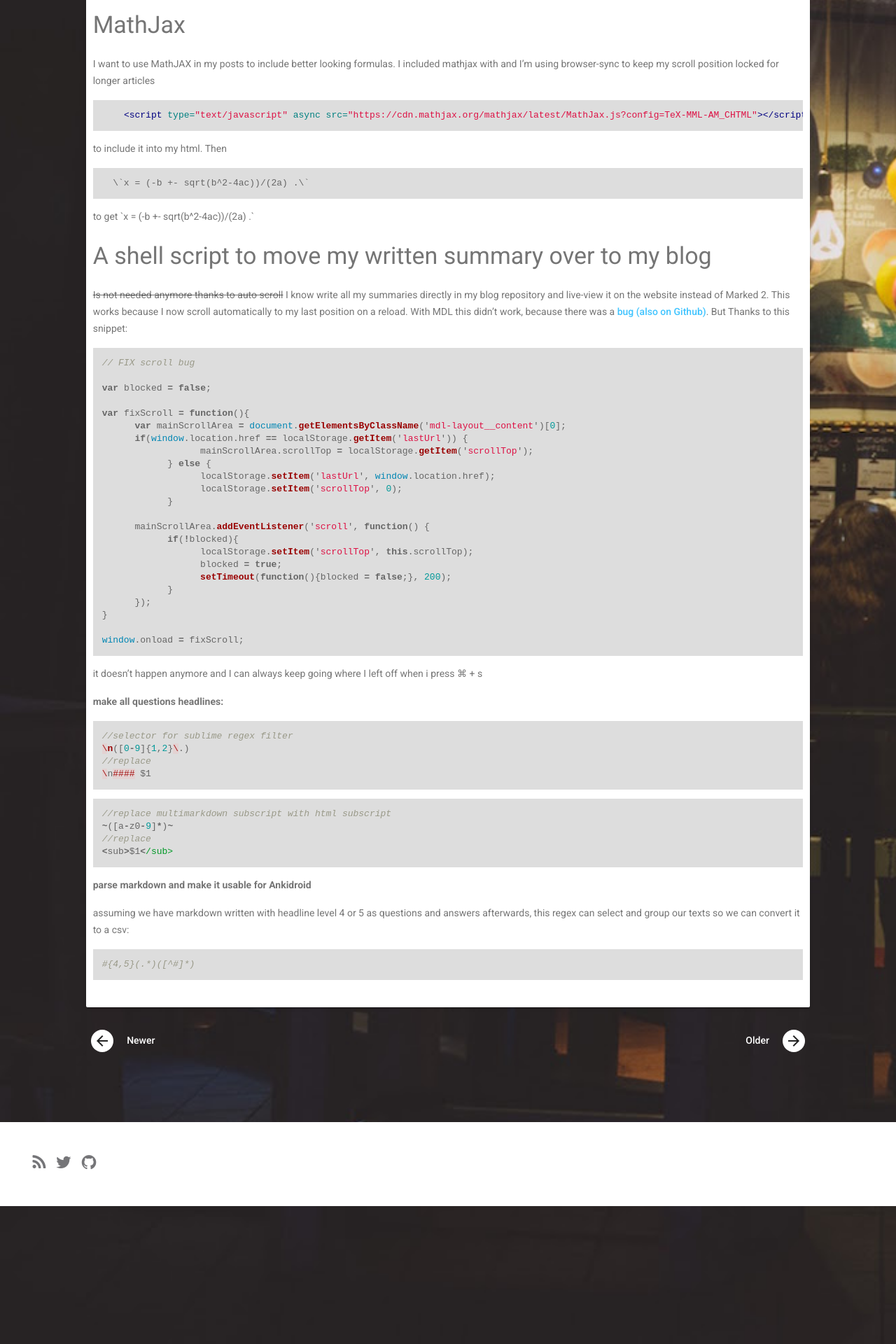
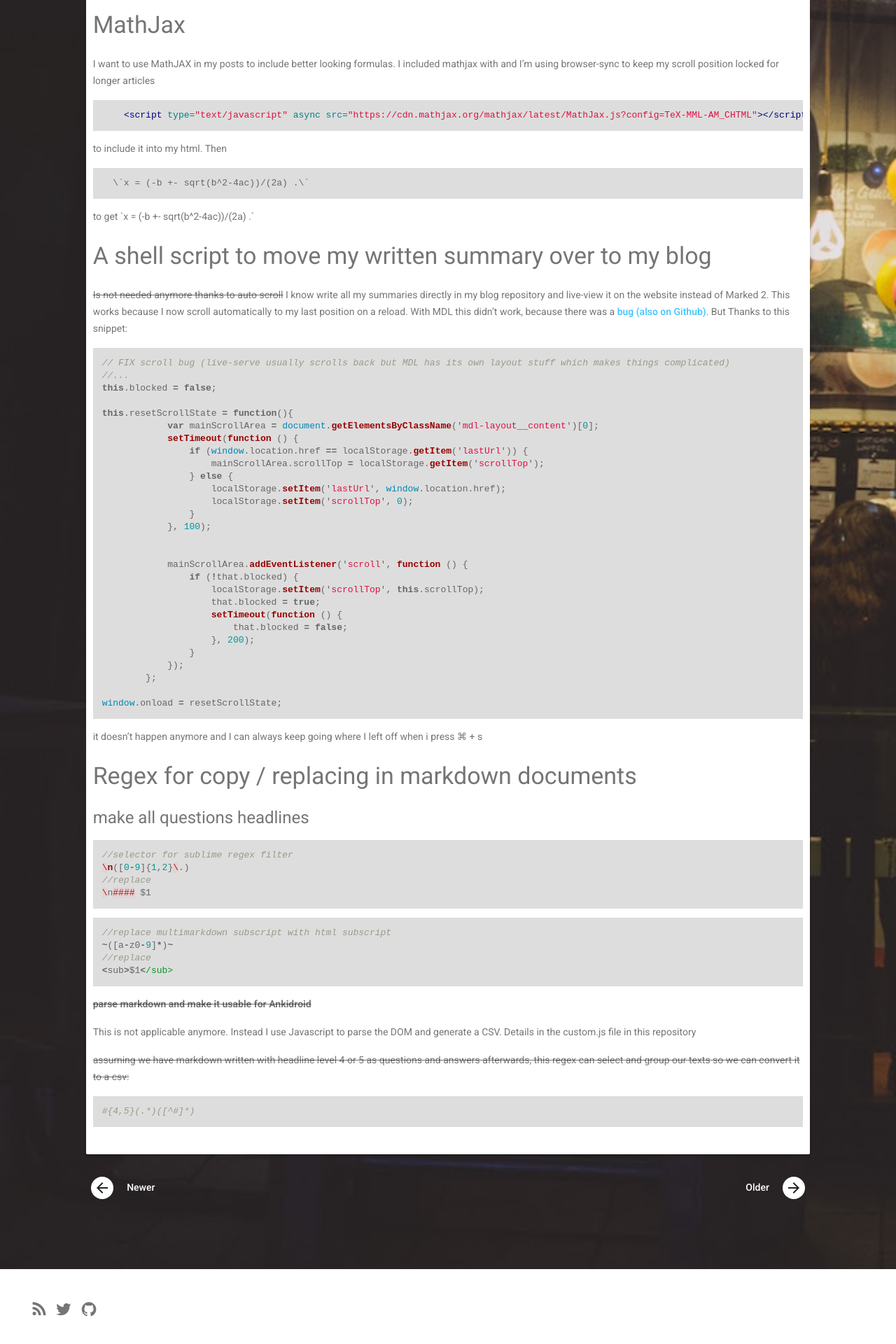
Before and after one commit to pascalwhoop/old_website, a Jekyll site: the page built from _posts/technology/2016-01-23-helpful-snippets-markdown-to-jekyll.markdown, in a window 1280 px wide. Shown: the part 698-2618 px from the top of the page at 70% size. Built offline with Jekyll 4.4.1, drawn with Linux system fonts in a browser that asks for light colours; nearby versions of some CDN libraries; comment, search, counter and statistics services are not loaded.

```diff
--- a/_posts/technology/2016-01-23-helpful-snippets-markdown-to-jekyll.markdown
+++ b/_posts/technology/2016-01-23-helpful-snippets-markdown-to-jekyll.markdown
@@ -36,34 +36,41 @@ to get
 I know write all my summaries directly in my blog repository and live-view it on the website instead of Marked 2. This works because I now scroll automatically to my last position on a reload. With MDL this didn't work, because there was a [bug (also on Github)](https://github.com/google/material-design-lite/issues/1120). But Thanks to this snippet:
 
 {% highlight javascript %}
-// FIX scroll bug
+// FIX scroll bug (live-serve usually scrolls back but MDL has its own layout stuff which makes things complicated)
+//...
+this.blocked = false;
 
-var blocked = false;
+this.resetScrollState = function(){
+            var mainScrollArea = document.getElementsByClassName('mdl-layout__content')[0];
+            setTimeout(function () {
+                if (window.location.href == localStorage.getItem('lastUrl')) {
+                    mainScrollArea.scrollTop = localStorage.getItem('scrollTop');
+                } else {
+                    localStorage.setItem('lastUrl', window.location.href);
+                    localStorage.setItem('scrollTop', 0);
+                }
+            }, 100);
 
-var fixScroll = function(){
-      var mainScrollArea = document.getElementsByClassName('mdl-layout__content')[0];
-      if(window.location.href == localStorage.getItem('lastUrl')) {
-                  mainScrollArea.scrollTop = localStorage.getItem('scrollTop');
-            } else {
-                  localStorage.setItem('lastUrl', window.location.href);
-                  localStorage.setItem('scrollTop', 0);
-            }
 
-      mainScrollArea.addEventListener('scroll', function() {
-            if(!blocked){
-                  localStorage.setItem('scrollTop', this.scrollTop);
-                  blocked = true;
-                  setTimeout(function(){blocked = false;}, 200);
-            }
-      });
-}
+            mainScrollArea.addEventListener('scroll', function () {
+                if (!that.blocked) {
+                    localStorage.setItem('scrollTop', this.scrollTop);
+                    that.blocked = true;
+                    setTimeout(function () {
+                        that.blocked = false;
+                    }, 200);
+                }
+            });
+        };
 
-window.onload = fixScroll;
+window.onload = resetScrollState;
 {% endhighlight %}
 
 it doesn't happen anymore and I can always keep going where I left off when i press ⌘ + s
 
-**make all questions headlines:**
+### Regex for copy / replacing in markdown documents
+
+#### make all questions headlines
 
 {% highlight javascript %}
 //selector for sublime regex filter
@@ -81,10 +88,15 @@ it doesn't happen anymore and I can always keep going where I left off when i pr
 {% endhighlight %}
 
 
+<del>
 **parse markdown and make it usable for Ankidroid**
+</del>
 
+This is not applicable anymore. Instead I use Javascript to parse the DOM and generate a CSV. Details in the custom.js file in this repository
+
+<del>
 assuming we have markdown written with headline level 4 or 5 as questions and answers afterwards, this regex can select and group our texts so we can convert it to a csv:
-
+</del>
 {% highlight bash %}
 #{4,5}(.*)([^#]*)
 {% endhighlight %}
--- a/_sass/_post.sass
+++ b/_sass/_post.sass
@@ -16,6 +16,16 @@
     background-size: contain
     border-radius: 22px
 
+#postContentWrapper
+  img
+    margin: 0 auto
+    display: block
+  .img-caption
+    margin: 0 auto
+    text-align: center
+    border-left: none
+    font-size: 0.8em
+    font-style: italic
 
 
 .post > .demo-nav
--- a/js/custom.js
+++ b/js/custom.js
@@ -52,7 +52,7 @@ document.getElementById("loader").style.display = "block;";
         };
 
         this.resetScrollState = function(){
-            var mainScrollArea = document.getElementsByClassName('mdl-layout')[0];
+            var mainScrollArea = document.getElementsByClassName('mdl-layout__content')[0];
             setTimeout(function () {
                 if (window.location.href == localStorage.getItem('lastUrl')) {
                     mainScrollArea.scrollTop = localStorage.getItem('scrollTop');
```
Also changed, not shown: _posts/academic/2016-01-30-erp-master-information-systems-uzk-paper-summary.markdown (added, +41 -0 lines), _posts/academic/2016-01-31-Social-Computational-Media-excercise-1.markdown (added, +116 -0 lines), images/2016-01-31-Social-Computational-Media-excercise-1/1.png (added), images/2016-01-31-Social-Computational-Media-excercise-1/2.png (added), images/graph_banner.png (added).
